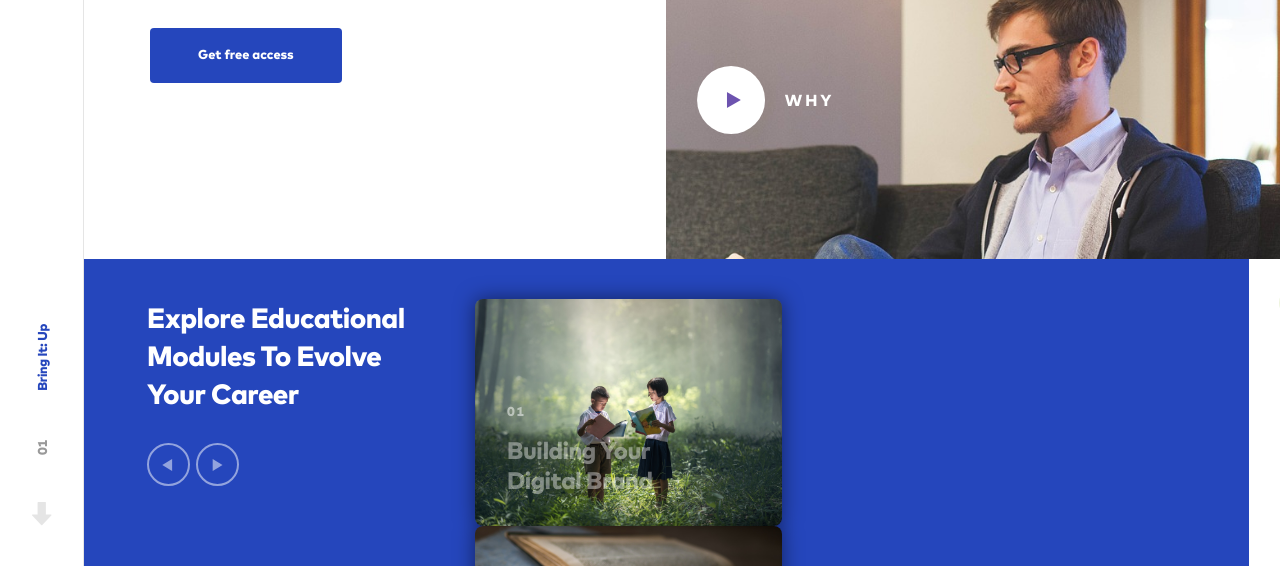
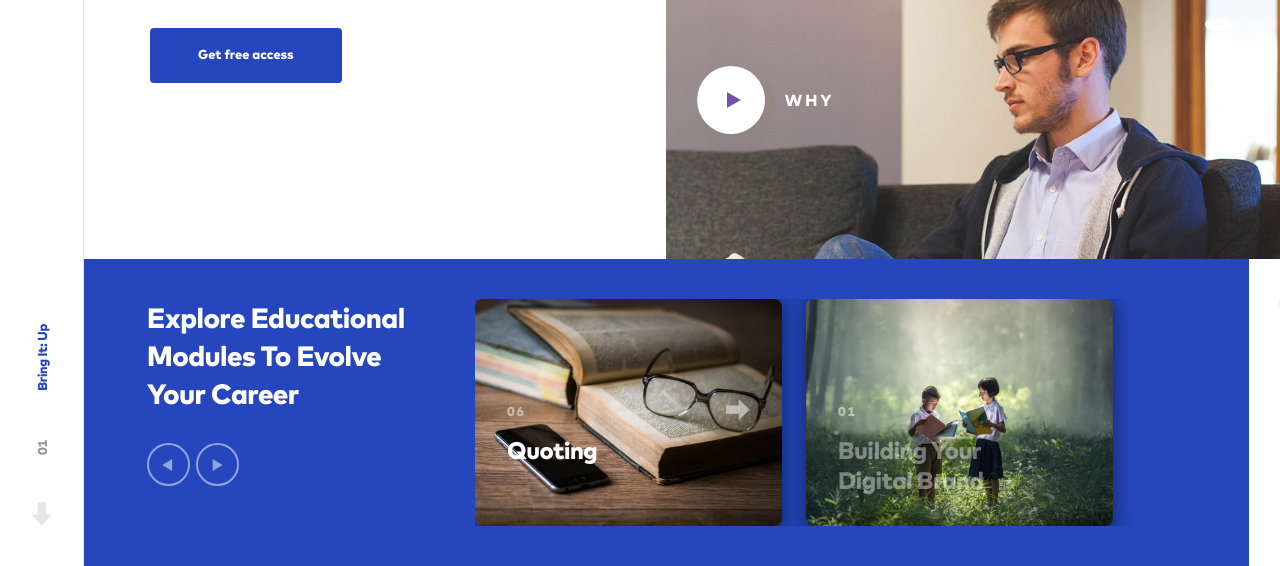
Before and after one commit to MstrSid/loan, a website with bundled scripts: page src/index.html in a window 1280 px wide. Both pictures are taken after a click on the button 168 px from the left and 698 px from the top of the page. Shown: the part 234-800 px from the top of the page. Built offline with nearby package versions, Linux system fonts and the light colour scheme.

Commit message:
done mini sliders

```diff
--- a/src/index.html
+++ b/src/index.html
@@ -779,7 +779,7 @@
                             <img src="assets/img/feed_1.png" alt="Andrew">
                         </div>
                         <div class="author">
-                            <div class="author__name">Andrew Jackson</div>
+                            <div class="author__name">Andrew Jackson 1</div>
                             <div class="author__preview">Preview text of the full<br>
                                 story by Andrew.</div>
                             <div class="author__profession">profession</div>
@@ -808,7 +808,7 @@
                             <img src="assets/img/feed_2.png" alt="Cynthia Weber">
                         </div>
                         <div class="author">
-                            <div class="author__name">Cynthia Weber</div>
+                            <div class="author__name">Cynthia Weber 2</div>
                             <div class="author__preview">Preview text of the full<br>
                                 story by Andrew.</div>
                             <div class="author__profession">profession</div>
@@ -837,7 +837,7 @@
                             <img src="assets/img/feed_3.png" alt="Owen Thornton">
                         </div>
                         <div class="author">
-                            <div class="author__name">Owen Thornton</div>
+                            <div class="author__name">Owen Thornton 3</div>
                             <div class="author__preview">Preview text of the full<br>
                                 story by Andrew.</div>
                             <div class="author__profession">profession</div>
@@ -866,7 +866,7 @@
                             <img src="assets/img/feed_1.png" alt="Marion Murphy">
                         </div>
                         <div class="author">
-                            <div class="author__name">Marion Murphy</div>
+                            <div class="author__name">Marion Murphy 4</div>
                             <div class="author__preview">Preview text of the full<br>
                                 story by Andrew.</div>
                             <div class="author__profession">profession</div>
@@ -895,7 +895,7 @@
                             <img src="assets/img/feed_2.png" alt="Marion Murphy">
                         </div>
                         <div class="author">
-                            <div class="author__name">Marion Murphy</div>
+                            <div class="author__name">Marion Murphy 5</div>
                             <div class="author__preview">Preview text of the full<br>
                                 story by Andrew.</div>
                             <div class="author__profession">profession</div>
@@ -924,7 +924,7 @@
                             <img src="assets/img/feed_3.png" alt="Marion Murphy">
                         </div>
                         <div class="author">
-                            <div class="author__name">Marion Murphy</div>
+                            <div class="author__name">Marion Murphy 6</div>
                             <div class="author__preview">Preview text of the full<br>
                                 story by Andrew.</div>
                             <div class="author__profession">profession</div>
--- a/src/js/main.js
+++ b/src/js/main.js
@@ -1,14 +1,42 @@
 import MainSlider from './modules/slider/slider-main';
+import MiniSlider from './modules/slider/slider-mini';
 import VideoPlayer from './modules/playVideo';
 
 window.addEventListener('DOMContentLoaded', () => {
-	const slider = new MainSlider({
-		slider: '.page',
+	const sliderMain = new MainSlider({
+		container: '.page',
 		buttons: '.next',
 	});
 	const videoPlayer = new VideoPlayer('.showup .play', '.overlay');
+	const showUpSlider = new MiniSlider({
+		container: '.showup__content-slider',
+		prev: '.showup__prev',
+		next: '.showup__next',
+		activeClass: 'card-active',
+		animate: true,
+	});
 
-	slider.render();
+	const modulesSlider = new MiniSlider({
+		container: '.modules__content-slider',
+		prev: '.modules__info-btns .slick-prev',
+		next: '.modules__info-btns .slick-next',
+		activeClass: 'card-active',
+		animate: true,
+		autoplay: true,
+	});
+
+	const feedSlider = new MiniSlider({
+		container: '.feed__slider',
+		prev: '.feed__slider .slick-prev',
+		next: '.feed__slider .slick-next',
+		activeClass: 'feed__item-active',
+	});
+
+	showUpSlider.init();
+	modulesSlider.init();
+	feedSlider.init();
+
+	sliderMain.render();
 	videoPlayer.init();
 
 });
--- a/src/js/modules/slider/slider-main.js
+++ b/src/js/modules/slider/slider-main.js
@@ -1,8 +1,8 @@
 import Slider from "./slider";
 
 export default class MainSlider extends Slider {
-	constructor(page, buttons){
-		super(page, buttons);
+	constructor(prefs) {
+		super(prefs);
 	}
 
 	showSlides(n) {
@@ -32,7 +32,7 @@ export default class MainSlider extends Slider {
 		}
 
 
-		this.slides.forEach(slide => {
+		[...this.slides].forEach(slide => {
 			slide.style.display = 'none';
 			if (slide.classList.contains('animated')) {
 				slide.classList.remove('animated');
--- /dev/null
+++ b/src/js/modules/slider/slider-mini.js
@@ -0,0 +1,77 @@
+import Slider from "./slider";
+
+export default class MiniSlider extends Slider {
+	constructor(prefs) {
+		super(prefs);
+	}
+
+	bindTriggers() {
+		this.next.addEventListener('click', () => {
+			this.nextSlide();
+			console.log(this.slides);
+		});
+
+		this.prev.addEventListener('click', () => {
+			this.prevSlide();
+			console.log(this.slides);
+		});
+	}
+
+	excludeButtons() {
+		[...this.slides].forEach(item => {
+			if (item.tagName.toLowerCase() === 'button') {
+				this.container.appendChild(item);
+			}
+		});
+	}
+
+	nextSlide() {
+		this.container.appendChild(this.slides[0]);
+		this.excludeButtons();
+		this.decorSlides();
+	}
+
+	prevSlide() {
+		this.excludeButtons();
+		let active = this.slides[this.slides.length - 3];
+		this.container.insertBefore(active, this.slides[0]);
+		this.decorSlides();
+	}
+
+	decorSlides() {
+		[...this.slides].forEach(slide => {
+			try {
+				slide.classList.remove(this.activeClass);
+				if (this.animate) {
+					slide.querySelector('.card__title').style.opacity = '0.4';
+					slide.querySelector('.card__controls-arrow').style.opacity = '0';
+				}
+			} catch (e) {
+				console.error(e);
+			}
+		});
+		this.slides[0].classList.add(this.activeClass);
+		if (this.animate) {
+			this.slides[0].querySelector('.card__title').style.opacity = '1';
+			this.slides[0].querySelector('.card__controls-arrow').style.opacity = '1';
+		}
+	}
+
+	init() {
+		this.container.style.cssText = `
+			display: flex;
+			flex-wrap: wrap;
+			overflow: hidden;
+			align-items: flex-start;
+		`;
+
+		this.bindTriggers();
+		this.decorSlides();
+
+		if (this.autoplay) {
+			setInterval(() => {
+				this.nextSlide();
+			}, 5000);
+		}
+	}
+}
--- a/src/js/modules/slider/slider.js
+++ b/src/js/modules/slider/slider.js
@@ -1,13 +1,21 @@
 export default class Slider {
 	constructor({
-		slider = "",
-		buttons = "",
-		next = "",
-		prev = ""
+		container = null,
+		buttons = null,
+		next = null,
+		prev = null,
+		activeClass = '',
+		animate = false,
+		autoplay = false,
 	} = {}) {
-		this.slider = document.querySelector(slider);
-		this.slides = [...this.slider.children];
+		this.container = document.querySelector(container);
+		this.slides = this.container.children;
 		this.buttons = document.querySelectorAll(buttons);
+		this.next = document.querySelector(next);
+		this.prev = document.querySelector(prev);
+		this.activeClass = activeClass;
+		this.animate = animate;
+		this.autoplay = autoplay;
 		this.slideIndex = 0;
 	}
 }
```
Also changed, not shown: dist/index.html, dist/js/script.js, 1 other file.
